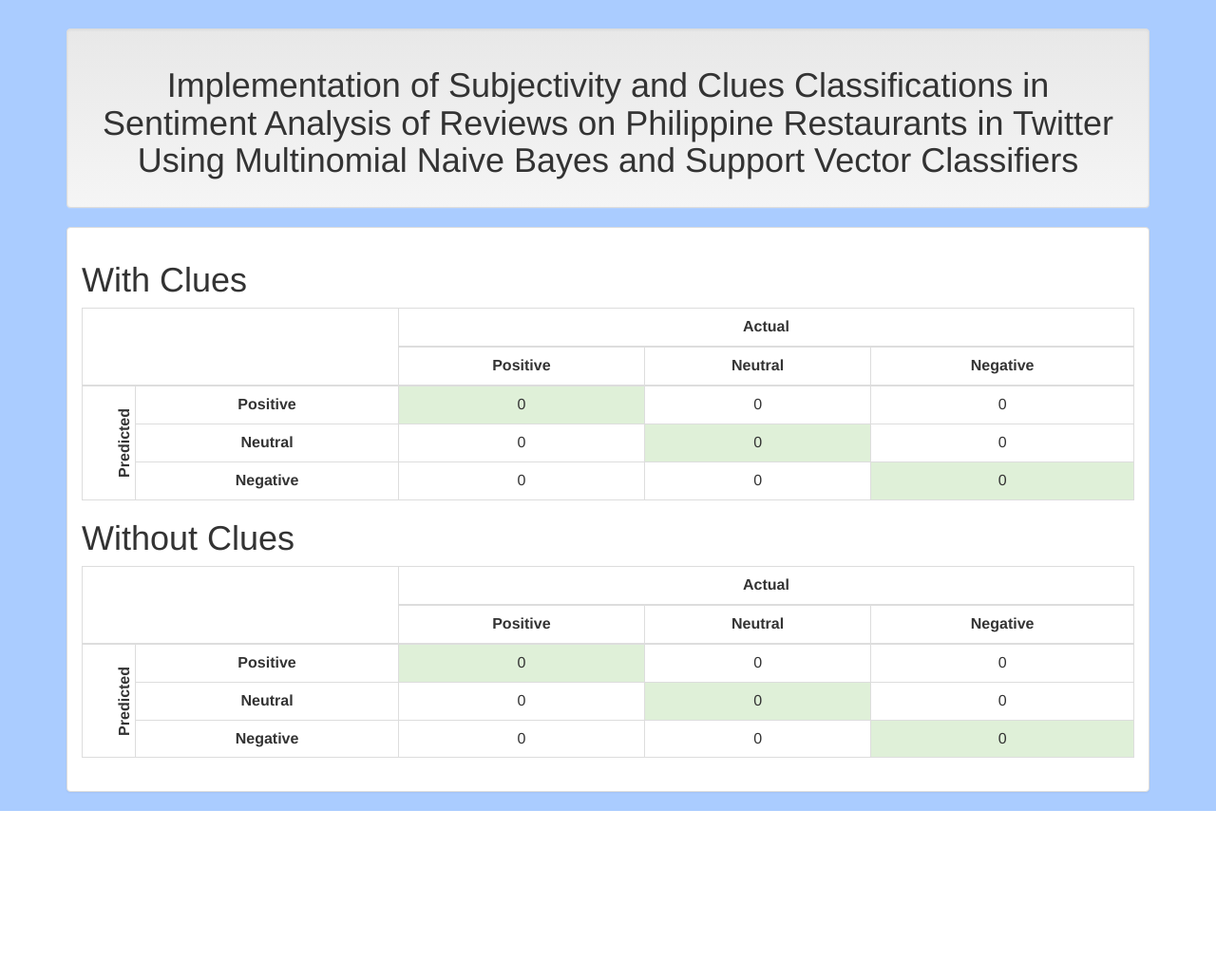
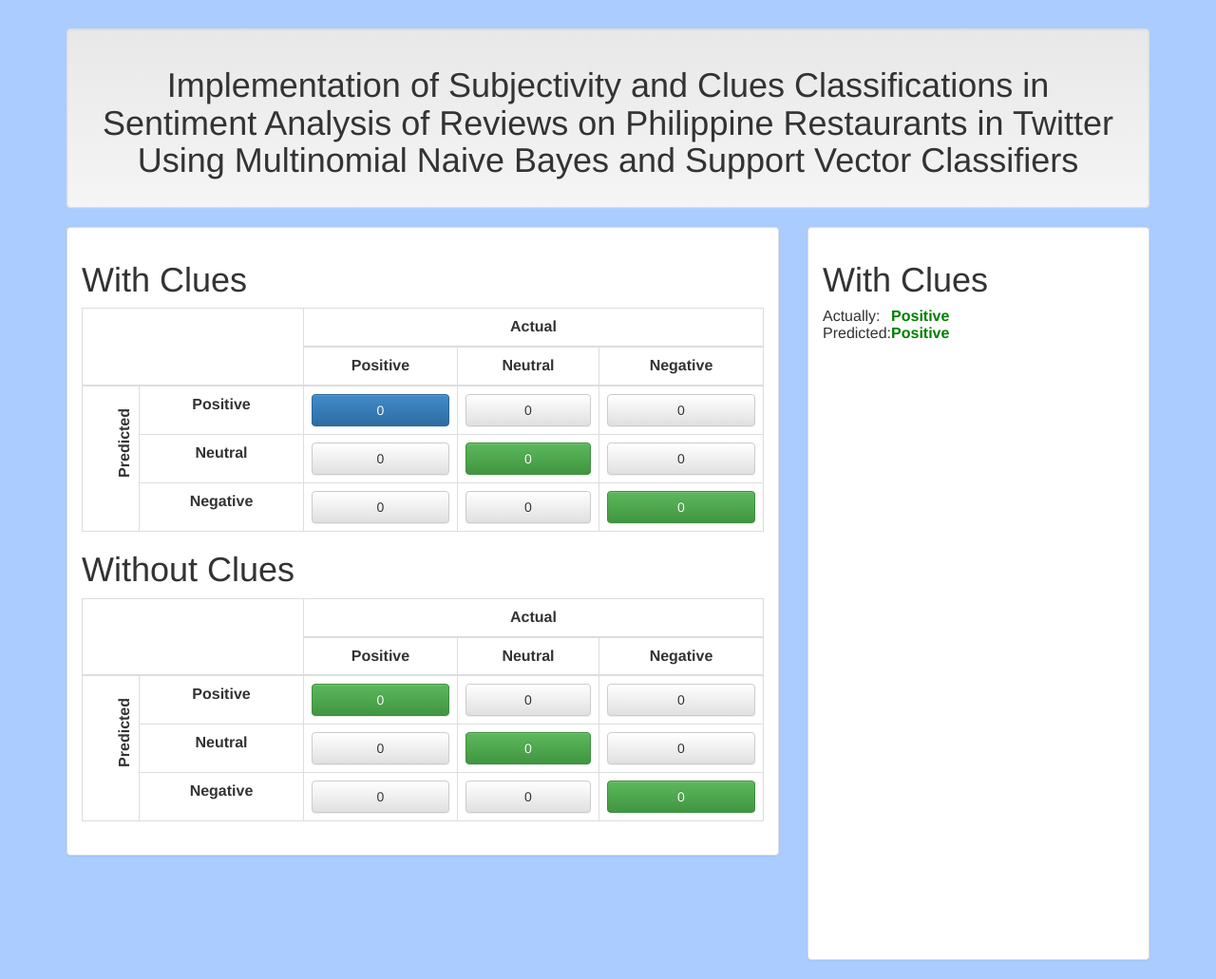
Before and after one commit to clrke/sarprit, a Django app: page /classify/presentation/1 in a window 1280 px wide. Shown: the whole page at 95% size. Before the commit the page ends 854 px from the top, so only its background shows below. Run offline with Django 3.2, Linux system fonts and the light colour scheme; tables that the repository leaves empty hold one stand-in row (values such as "Sample post"); parts of the project's set-up code (start-up, migrations or seed data) failed here and were passed over; some libraries are stand-ins or nearby versions.

Commit message:
Add feature to see data under a category of actual and predicted in table presentation1

```diff
--- a/global/static/src/css/main.css
+++ b/global/static/src/css/main.css
@@ -28,3 +28,21 @@ table.table.table-centered {
 	position: absolute;
 	margin-top: 40px;
 }
+
+.green {
+	color: green;
+}
+
+.grey {
+	color: grey;
+}
+
+.red {
+	color: red;
+}
+
+.fixed-container {
+	height: 100%;
+	overflow-x: hidden;
+	overflow-y: scroll;
+}
--- /dev/null
+++ b/global/static/src/js/presentation.js
@@ -0,0 +1,19 @@
+angular.module('PresentationApp', [], function($interpolateProvider) {
+    $interpolateProvider.startSymbol('{[');
+    $interpolateProvider.endSymbol(']}');
+})
+.controller('Presentation1Ctrl', function () {
+	var Presentation = this;
+
+	Presentation.sentiment = [
+		'Positive',
+		'Neutral',
+		'Negative'
+	];
+
+	Presentation.color = [
+		'green',
+		'grey',
+		'red'
+	];
+});
--- a/global/templates/classifiers/presentation1.html
+++ b/global/templates/classifiers/presentation1.html
@@ -1,20 +1,25 @@
 {% load staticfiles %}
 {% load filters %}
 
-<html>
+<html ng-app="PresentationApp">
 	<head>
 		<title> SARPRiT </title>
 		<link rel="stylesheet" type="text/css" href="{% static 'lib/bootstrap-3.2.0-dist/css/bootstrap.css' %}">
 		<link rel="stylesheet" type="text/css" href="{% static 'lib/bootstrap-3.2.0-dist/css/bootstrap-theme.css' %}">
 		<link rel="stylesheet" type="text/css" href="{% static 'src/css/main.css' %}">
+		<script type="text/javascript" src="{% static 'lib/angularjs/angular.min.js' %}"></script>
+		<script type="text/javascript" src="{% static 'src/js/presentation.js' %}"></script>
 	</head>
-	<body>
+	<body ng-controller="Presentation1Ctrl as Presentation"
+			ng-init="Presentation.tables = {{tables}}; t=0; i=0; j=0;">
 		<div class="container">
 			<div class="well">
 				<h1><center>Implementation of Subjectivity and Clues Classifications in Sentiment Analysis of Reviews on Philippine Restaurants in Twitter Using Multinomial Naive Bayes and Support Vector Classifiers</center></h1>
 			</div>
 		</div>
 		<div class="container">
+			<div class="row">
+				<div class="col-md-8">
 					<div class="panel panel-default">
 						<div class="panel-body">
 							{% for table in tables %}
@@ -39,9 +44,11 @@
 										{% for row in table.data %}
 											<tr>
 											{% if forloop.first %}
-										<td rowspan="3">
+												<td rowspan="3" width="60px">
 													<div class="vertical-text">
-												<b>Predicted</b>
+														<b>
+															Predicted
+														</b>
 													</div>
 												</td>
 											{% endif %}
@@ -59,12 +66,35 @@
 												</td>
 											{% endif %}
 											{% for column in row %}
-										<td class="
-										{% if forloop.counter0 == forloop.parentloop.counter0 %}
-											success
-										{% endif %}
+												<td>
+													<button ng-class="{
+													'btn btn-block': 'true',
+													'btn-success': {% if forloop.counter0 == forloop.parentloop.counter0 %}
+														true {% else %} false {% endif %} &amp;&amp;
+														!(
+														t == {{forloop.parentloop.parentloop.counter0}} &amp;&amp;
+														i == {{forloop.parentloop.counter0}} &amp;&amp;
+														j == {{forloop.counter0}}
+														),
+													'btn-primary':
+																t == {{forloop.parentloop.parentloop.counter0}} &amp;&amp;
+																i == {{forloop.parentloop.counter0}} &amp;&amp;
+																j == {{forloop.counter0}},
+													'btn-default': {% if forloop.counter0 == forloop.parentloop.counter0 %}
+														false {% else %} true {% endif %} &amp;&amp;
+														!(
+														t == {{forloop.parentloop.parentloop.counter0}} &amp;&amp;
+														i == {{forloop.parentloop.counter0}} &amp;&amp;
+														j == {{forloop.counter0}}
+														),
+												}
+												"
+												ng-click="	t = {{forloop.parentloop.parentloop.counter0}};
+															i = {{forloop.parentloop.counter0}};
+															j = {{forloop.counter0}};
 															">
 													{{ column|length }}
+													</button>
 												</td>
 											{% endfor %}
 											</tr>
@@ -75,5 +105,44 @@
 						</div>
 					</div>
 				</div>
+				<div class="col-md-4">
+					<div class="panel panel-default">
+						<div class="panel-body fixed-container">
+							<h1>
+								{[ Presentation.tables[t].name ]}
+							</h1>
+							<table>
+								<tr>
+									<td>
+										Actually:
+									</td>
+									<td>
+										<b class="{[ Presentation.color[j] ]}">
+											{[ Presentation.sentiment[j] ]}
+										</b>
+									</td>
+								</tr>
+								<tr>
+									<td>
+										Predicted:
+									</td>
+									<td>
+										<b class="{[ Presentation.color[i] ]}">
+											{[ Presentation.sentiment[i] ]}
+										</b>
+									</td>
+								</tr>
+							</table>
+							<ul class="list-group">
+								<li class="list-group-item"
+									ng-repeat="data in Presentation.tables[t].data[i][j] track by $index">
+									{[ data ]}
+								</li>
+							</ul>
+						</div>
+					</div>
+				</div>
+			</div>
+		</div>
 	</body>
 </html>
```
Lines whose indentation alone changed are shown as unchanged.
